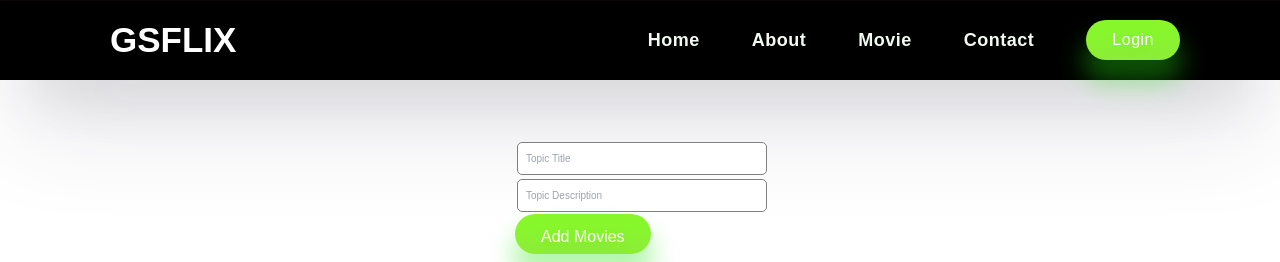
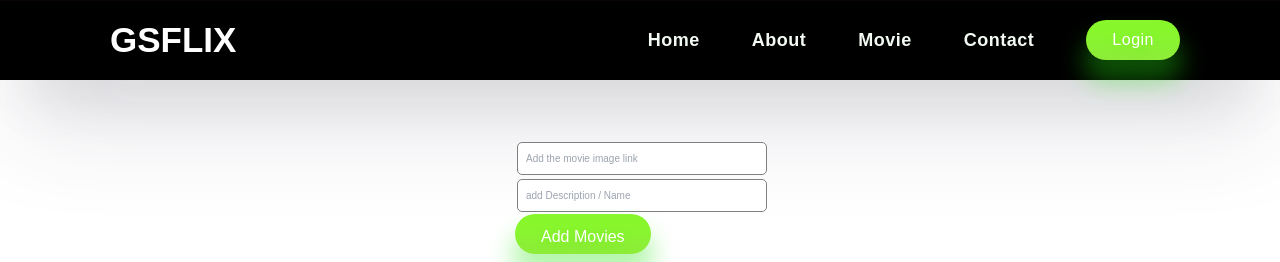
Before and after one commit to Ferdushi1234/movieweb, a Next.js app: page /addTopic in a window 1280 px wide. Shown: the top 262 px of the page. Built offline with nearby package versions, Linux system fonts and the light colour scheme.

Commit message:
dfdsfdsF

```diff
--- a/src/app/addTopic/page.jsx
+++ b/src/app/addTopic/page.jsx
@@ -46,7 +46,7 @@ import Styles from "./addTopic.css"
         value={title}
 
         type="text"
-        placeholder="Topic Title"
+        placeholder="Add the movie image link"
       />
 
       <input
@@ -54,7 +54,7 @@ import Styles from "./addTopic.css"
         value={description}
 
         type="text"
-        placeholder="Topic Description"
+        placeholder="add Description / Name"
       />
 
 
--- a/src/app/api/topics/[id]/route.js
+++ b/src/app/api/topics/[id]/route.js
@@ -1,5 +1,5 @@
-import connectMongoDB from "../utils/mongodb";
-import Topic from "../../models/topic";
+import connectMongoDB from "../../../../utils/mongodb";
+import Topic from "../../../../models/topic";
 import { NextResponse } from "next/server";
 
 export async function PUT(request, { params }) {
--- a/src/app/dashboard/admin.css
+++ b/src/app/dashboard/admin.css
@@ -35,7 +35,7 @@ body {
 .sidebar {
   width: 21rem;
   height: 500;
-  margin-top: 8rem;
+  margin-top: 9rem;
   background-color: var(--color-bg);
   padding: 1rem;
   transition: all 0.4s cubic-bezier(0.175, 0.885, 0.32, 1.1);
--- a/src/app/dashboard/page.js
+++ b/src/app/dashboard/page.js
@@ -4,20 +4,11 @@ import { AiOutlineHome } from "react-icons/ai";
 import { BsPeople } from "react-icons/bs";
 import { TiContacts } from "react-icons/ti";
 import { FiMail } from "react-icons/fi";
-import {TfiWorld} from "react-icons/Tfi"
 import {AiFillLinkedin} from "react-icons/ai"
 import {AiFillGithub} from "react-icons/ai"
-import { MdKeyboardArrowLeft, MdKeyboardArrowRight } from "react-icons/md";
 import Link from "next/link";
-import Footer from "../../components/Footer";
-
-import { useContext } from "react";
-import styles from "../../app/contact/contact.module.css"
-import { MdEmail, MdVoiceChat, MdForum } from "react-icons/md";
-import ContactCard from "../../components/ContactCard";
-import AddTopic from "../../app/addTopic/page"
-import { useRouter } from "next/router";
-import Styles from "./admin.css"
+import AddTopic from "../addTopic/page"
+import style from "../dashboard/admin.css"
 
 
 const sidebarItems = [
@@ -110,22 +101,14 @@ const Sidebar = () => {
             <Link
             href={"http://gulfamasb.github.io/reactweb"}
             >
-          <p><TfiWorld/> http://Gulfam.in</p>
+          <p>http://Gulfam.in</p>
           </Link>
           </li>
         </ul>
       </div>
     </div>
-    <Footer/>
     </div>
-
-
 </>
-
-
-
-
-
   );
 };
 
```
